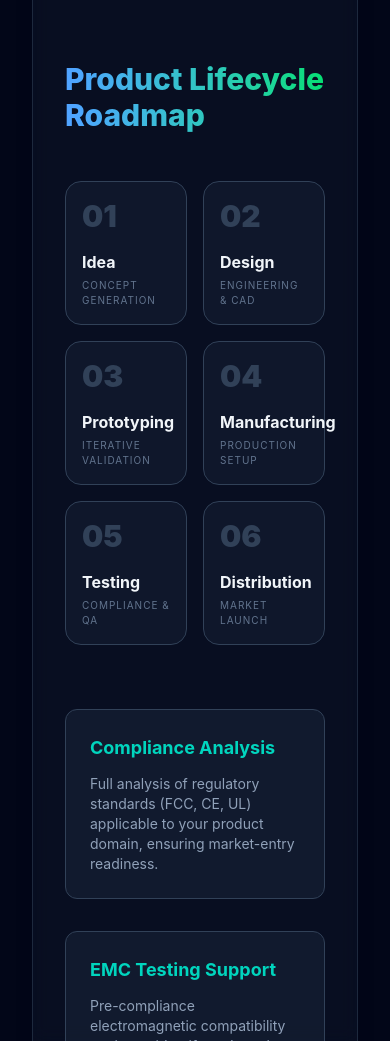
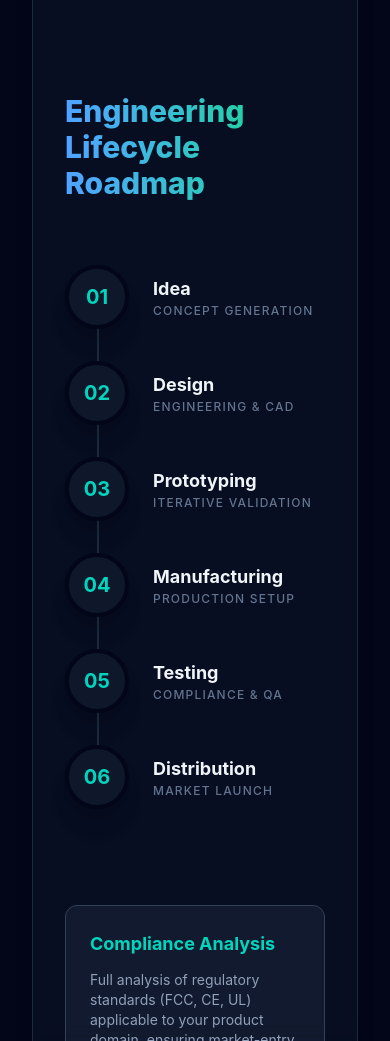
Before and after one commit to mjbejaranob/greenpowerlink, an Astro site: page /services/product-development in a window 390 px wide. Shown: the part 847-1888 px from the top of the page. Built offline with nearby package versions, Linux system fonts and the light colour scheme; Astro itself is replaced by a stand-in of ours.

Commit message:
Phase 4: Redesign Product Lifecycle Roadmap for responsive, professional timeline view

```diff
--- a/src/pages/services/product-development.astro
+++ b/src/pages/services/product-development.astro
@@ -26,17 +26,26 @@ const roadmap = [
   features={features}
 >
   <div class="mt-16 space-y-16">
-    <!-- Enhanced Lifecycle Roadmap -->
-    <div>
-      <h3 class="text-3xl font-extrabold mb-12 text-transparent bg-clip-text bg-gradient-to-r from-blue-400 to-green-400">Product Lifecycle Roadmap</h3>
-      <div class="grid grid-cols-2 lg:grid-cols-6 gap-4">
-        {roadmap.map((item) => (
-          <div class="group relative p-4 bg-slate-900 border border-slate-700 rounded-2xl hover:border-teal-500 transition-all duration-300 hover:shadow-lg hover:shadow-teal-900/20">
-            <div class="text-3xl font-black text-slate-700 group-hover:text-teal-500 transition-colors mb-4">{item.step}</div>
-            <h4 class="font-bold text-slate-100 mb-1">{item.title}</h4>
-            <p class="text-[10px] uppercase tracking-widest text-slate-500">{item.desc}</p>
-          </div>
-        ))}
+    <!-- Professional Lifecycle Roadmap -->
+    <div class="py-8">
+      <h3 class="text-3xl font-extrabold mb-16 text-transparent bg-clip-text bg-gradient-to-r from-blue-400 to-green-400">Engineering Lifecycle Roadmap</h3>
+      <div class="relative">
+        <!-- Connector Line -->
+        <div class="absolute left-8 lg:left-0 lg:right-0 top-0 bottom-0 w-0.5 bg-slate-800 lg:w-full lg:h-0.5 lg:top-8"></div>
+
+        <div class="grid grid-cols-1 lg:grid-cols-6 gap-8">
+          {roadmap.map((item, index) => (
+            <div class="relative flex lg:flex-col items-center">
+              <div class="w-16 h-16 rounded-full bg-slate-900 border-4 border-slate-950 flex items-center justify-center text-xl font-bold text-teal-400 shadow-xl z-10 transition-transform hover:scale-110">
+                {item.step}
+              </div>
+              <div class="ml-6 lg:ml-0 lg:mt-6 text-left lg:text-center">
+                <h4 class="font-bold text-lg text-slate-100">{item.title}</h4>
+                <p class="text-xs font-medium uppercase tracking-widest text-slate-500">{item.desc}</p>
+              </div>
+            </div>
+          ))}
+        </div>
       </div>
     </div>
 
--- a/src/version.txt
+++ b/src/version.txt
@@ -1 +1 @@
-7789cb2
+0c629d3
```
